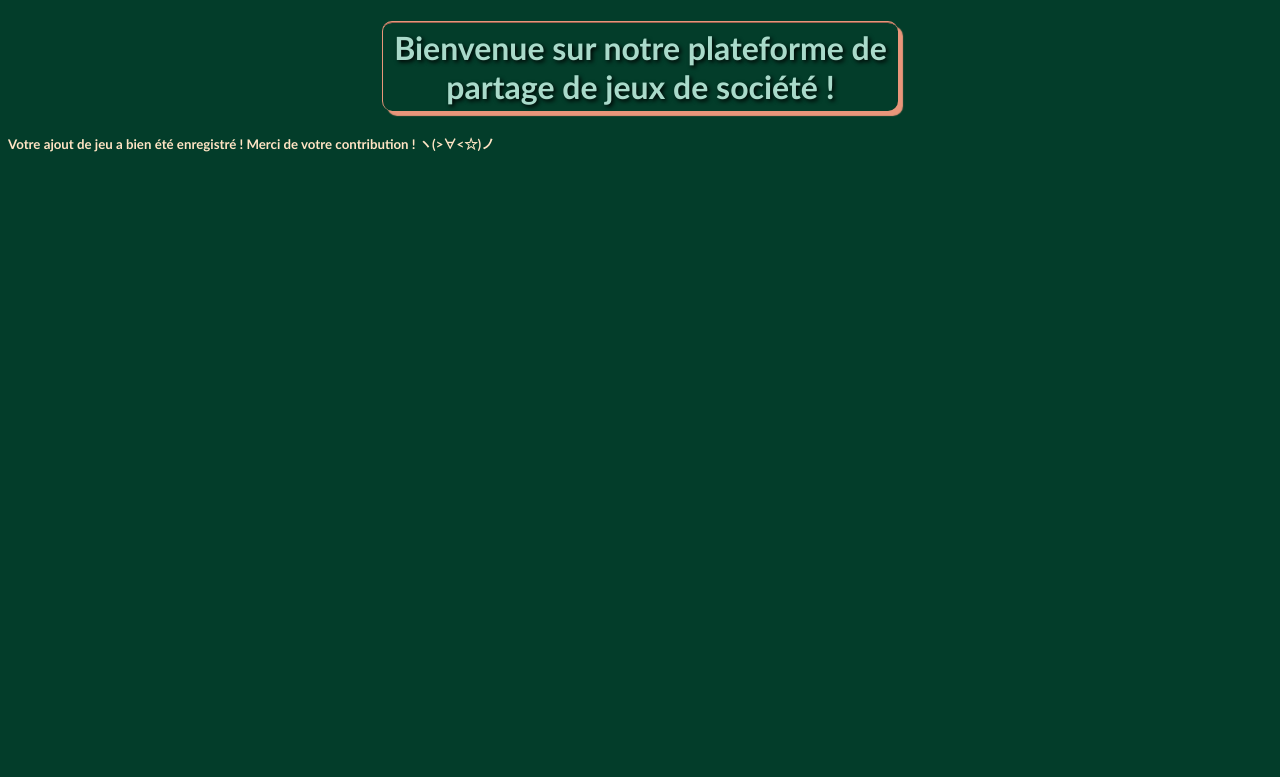
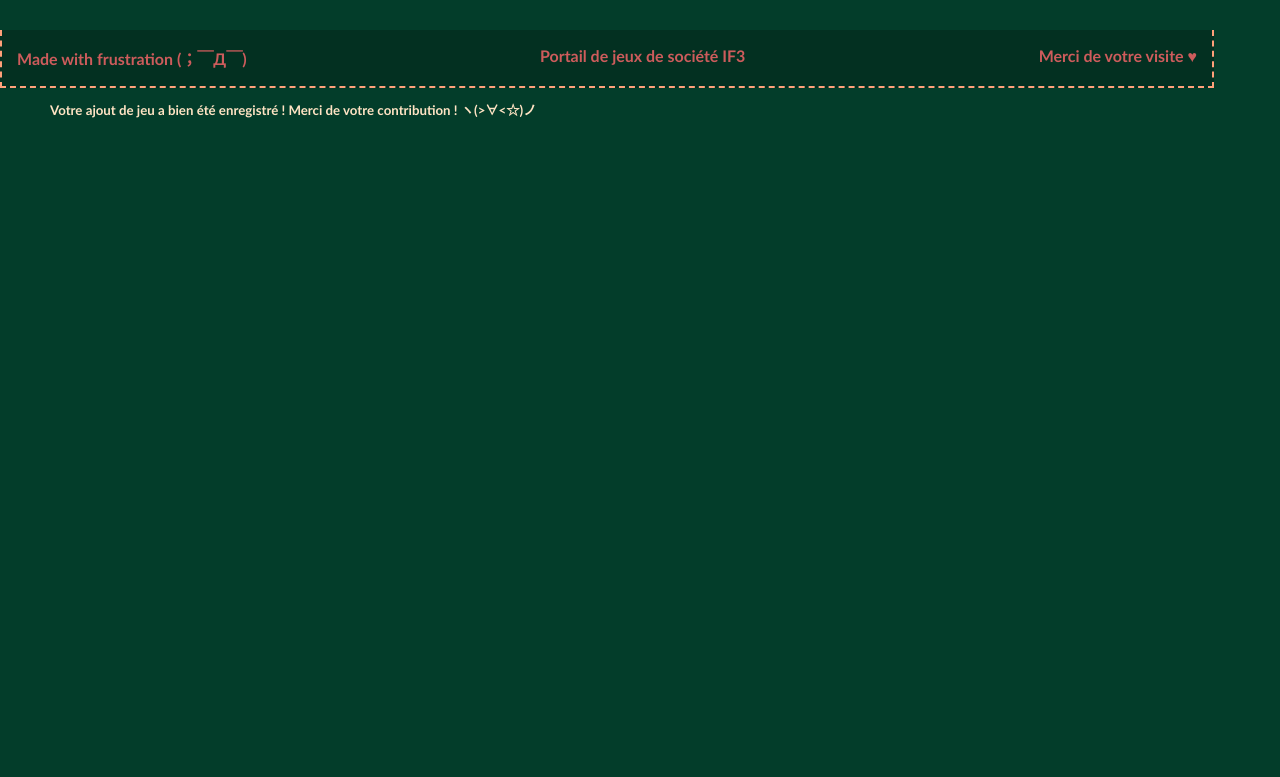
Before and after one commit to GlitchyMuon/Boardgame_site_project, a PHP site: page /traitement_jeu.php in a window 1280 px wide. Shown: the top 777 px of the page. Run offline with PHP 8.4, Linux system fonts and the light colour scheme.

Commit message:
latest css update

```diff
--- a/CSS/style.css
+++ b/CSS/style.css
@@ -2,6 +2,8 @@ body {
     background-color: rgb(3, 61, 42);
     color:bisque;
     font-family: 'Corbel', 'Candara', 'Bahnschrift', sans-serif;
+    margin-left: 50px;
+    margin-right: 50px;
 }
 h1 {
     color:rgb(169, 218, 202);
@@ -121,12 +123,12 @@ footer {
     padding-left: 15px;
     position:relative;
     margin-top: 20px;
-    left: 5;
-    right: 0;
-    bottom: 0;
-    width: 99%;
+    left: -50px;
+    right: -20px;
+    bottom: -10px;
+    width: 100%;
     text-align: center;
-    margin: -15px;
+    /* margin: -15px; */
     font-weight:900;
 
 }
--- a/home.php
+++ b/home.php
@@ -28,4 +28,5 @@
             <h4>Nombre minimum de joueurs : $unJeu->min_joueurs</h4>
             <h4>Nombre maximum de joueurs : $unJeu->max_joueurs</h4></br></br>";
     }
+    include_once "footer.php";
 ?>
--- a/index.php
+++ b/index.php
@@ -44,7 +44,7 @@
                 include("home.php");
             }
 
-        include_once "footer.php"
+        include "footer.php";
         ?>
 
 </body>
--- a/traitement_contact.php
+++ b/traitement_contact.php
@@ -1,4 +1,5 @@
 <?php
+include_once "footer.php";
 include_once "contact.php";
 include_once "ContactModel.php";
 
@@ -31,8 +32,6 @@ if($envoiFormulaire){
     <title>Portail de jeux de société d'IF3</title>
 </head>
 <body>
-    <h1>Bienvenue sur notre plateforme de partage de jeux de société !</h1>
-
     <h5>Votre message a été enregistré ! Merci de votre feedback ٩(｡•́‿•̀｡)۶</h5>
 </body>
 </html>
--- a/traitement_jeu.php
+++ b/traitement_jeu.php
@@ -1,5 +1,5 @@
 <?php
-
+include_once "footer.php";
 include_once "JeuModel.php";
 include_once "Jeu.php";
 
@@ -42,8 +42,6 @@ if($formSubmission){    //ce qui se trouve au $ fait référence au contenu de l
     <title>Portail de jeux de société d'IF3</title>
 </head>
 <body>
-    <h1>Bienvenue sur notre plateforme de partage de jeux de société !</h1>
-
     <h5>Votre ajout de jeu a bien été enregistré ! Merci de votre contribution ! ヽ(>∀<☆)ノ<h5>
 </body>
 </html>
```
Also changed, not shown: jeux.php (+4 -4 lines).
